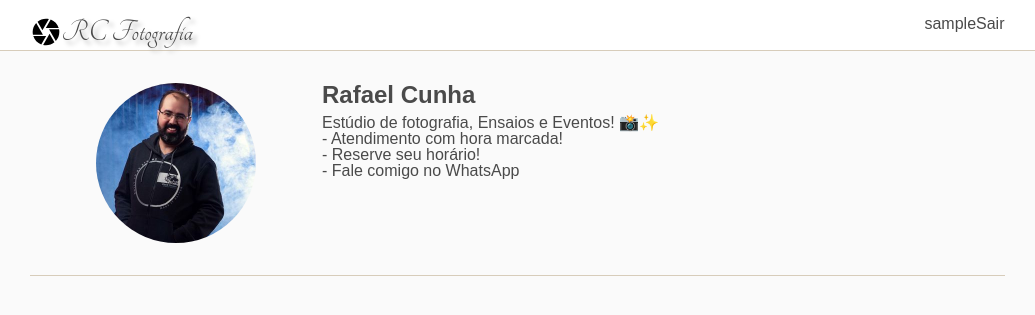
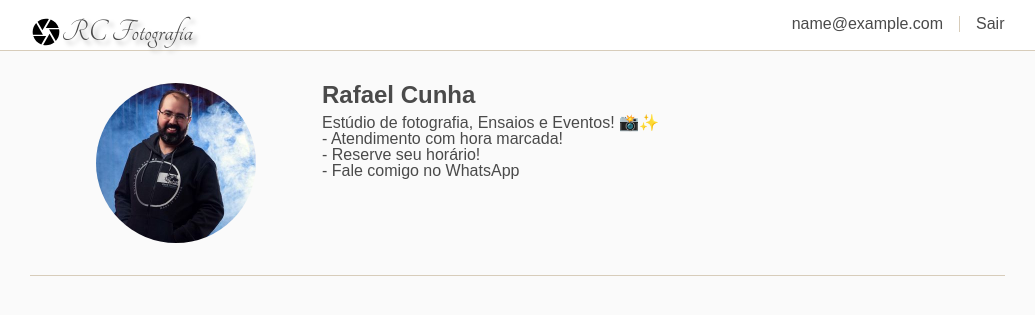
Before and after one commit to renatounai/rcfotografia_django, a Django app: page / in a window 1280 px wide. Shown: the top 315 px of the page, without its empty margins (123-1158 px from the left). Run offline with Django 4.2, Linux system fonts and the light colour scheme; the visitor is signed in with stand-in values (Sample User, id 1).

Commit message:
conclusão do header

```diff
--- a/photos/static/photos/css/header.css
+++ b/photos/static/photos/css/header.css
@@ -16,6 +16,12 @@
     justify-content: space-between;
     align-items: flex-start;
     width: 975px;
+}
+
+.header__user {
+    margin-right: 1rem;
+    padding-right: 1rem;
+    border-right: 1px solid #d7ccba;
 }
 
 .header__logo {
--- a/templates/base.html
+++ b/templates/base.html
@@ -24,7 +24,7 @@
             <div class="header__sign">
                 {% if user.is_authenticated %}
                     {% if user.is_authenticated %}
-                        {{ user.username }}
+                        <span class="header__user">{{ user.email }}</span>
                     {% endif %}
 
                     <a href="javascript: logout()" class="header__logout">
@@ -33,9 +33,6 @@
                 {% else %}
                     <a href="/accounts/login/" class="header__signin">
                         {% trans "Sign In" %}
-                    </a>
-                    <a href="" class="header__signup">
-                        Cadastrar-se
                     </a>
                 {% endif %}
             </div>
```
